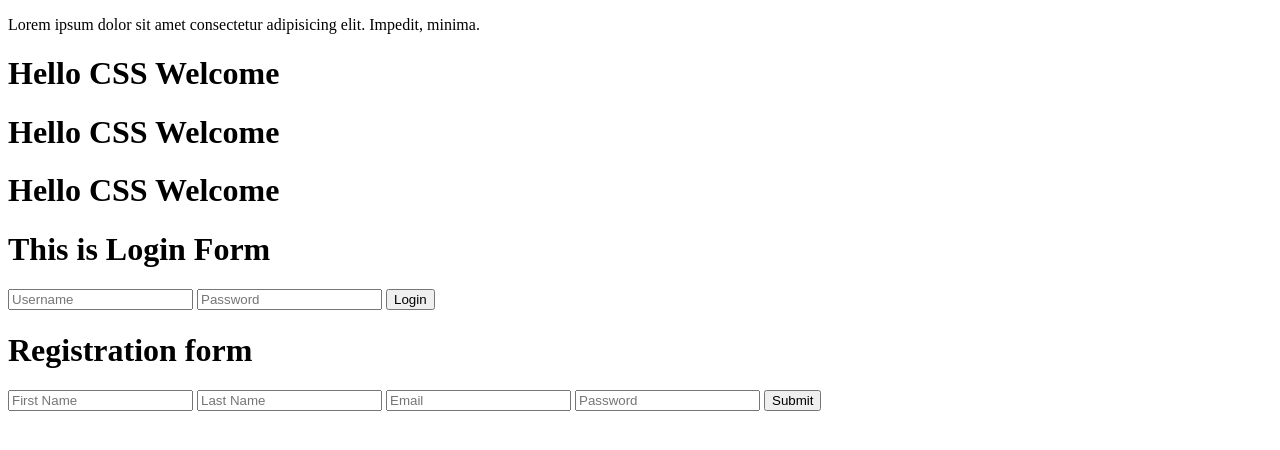
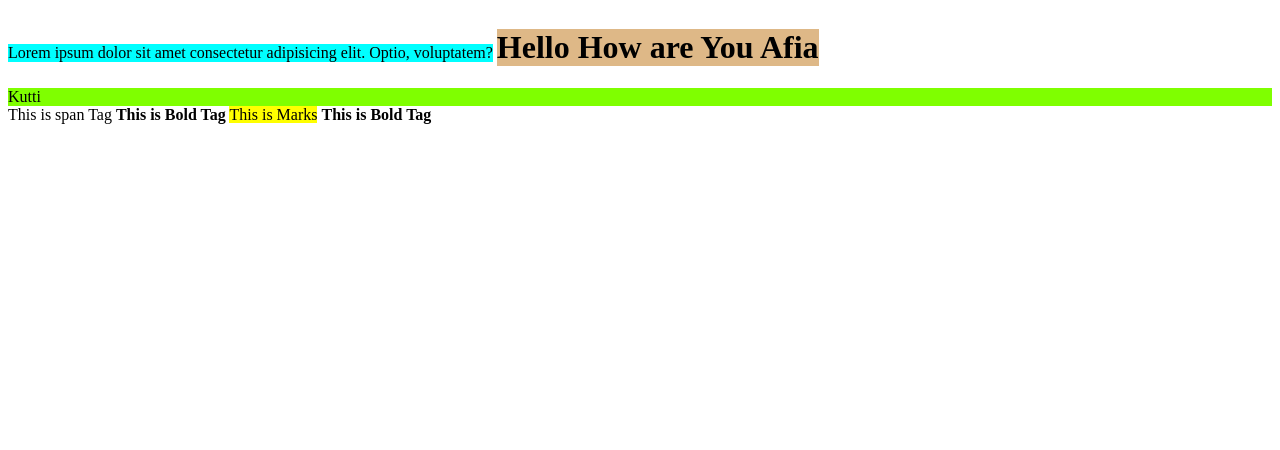
Before and after one commit to dev-pro-shamim/HTML, a plain HTML site: page index.html in a window 1280 px wide. Drawn offline with Linux system fonts and the light colour scheme.

Commit message:
first commit

```diff
--- a/index.html
+++ b/index.html
@@ -3,45 +3,29 @@
 <head>
     <meta charset="UTF-8">
     <meta name="viewport" content="width=device-width, initial-scale=1.0">
-    <title>Document</title>
+    <title>Background Properties</title>
     <link rel="stylesheet" href="style.css">
-
-    <!-- <style>
-        h1{
-            color: red;
-            background-color: antiquewhite;
-        }
-    </style> -->
-    <p>Lorem ipsum dolor sit amet consectetur adipisicing elit. Impedit, minima.</p>
-
-
-
 </head>
 <body>
 
-    <h1>Hello CSS Welcome</h1>
-    <h1 id="afia">Hello CSS Welcome</h1>
-    <h1 class="shamim" >Hello CSS Welcome</h1>
-    <h1>This is Login Form</h1>
-    <form >
-
-        <input type="text" placeholder="Username">
-        <input type="password" placeholder="Password">
-
-        <button>Login</button>
-    </form>
-
-
-
-<h1>Registration form</h1>
-<input type="text" placeholder="First Name">
-<input type="text" placeholder="Last Name">
-<input type="text" placeholder="Email">
-<input type="text" placeholder="Password">
-<button>Submit</button>
+    <!-- <div id="myBackground">
 
 
 
 
+    </div> -->
+
+
+    <!-- Display Property -->
+
+    <p>Lorem ipsum dolor sit amet consectetur adipisicing elit. Optio, voluptatem?</p>
+    <h1>Hello How are You Afia</h1>
+    <div>Kutti</div>
+
+    <span>This is span Tag</span>
+    <b>This is Bold Tag</b>
+    <mark>This is Marks</mark>
+    <b>This is Bold Tag</b>
+
 </body>
 </html>
--- a/style.css
+++ b/style.css
@@ -1,42 +1,46 @@
+#myBackground{
+    /* height: 200px;
+    width: 200px;
+    background-color: aqua; */
 
-/* Element selector */
 
-/* h1{
+    /* border-style: dotted; */
+    /* border-style: solid; */
+    /* border-style: dashed; */
+    /* border-style: double; */
+    /* border-style: groove; */
+    /* border-style: inset; */
 
-    color: aqua;
-    background-color: beige;
-
-} */
+    /* border-style: outset; */
+    /* border-style: ridge; */
+    /* border-color: red; */
+    /* border: 10px solid red; */
+    /* border-radius: 20px; */
+    /* border-radius: 50%; */
+    /* border-radius: 40px 50px 60px 15px; */
 
 
 
 
-/* Id selector */
-
-
-/* #afia{
-    color: aqua;
-    background-color: beige;
-} */
-
-
-/* Class selector */
-
-/* .shamim{
-    color: blue;
-} */
-
-
-
-/* Universal Selector */
 
 
 
 
-/* body{
-    background-color: rgb(189, 221, 211);
-} */
+}
 
+p{
+    background-color: aqua;
+    display: inline-block;
 
+}
+h1{
+    background-color: burlywood;
+    display: inline-block;
+}
+div{
+    background-color: chartreuse;
 
-/* Group Selector  */
+}
+mark{
+
+}
```
Also changed, not shown: ss.png (added).
